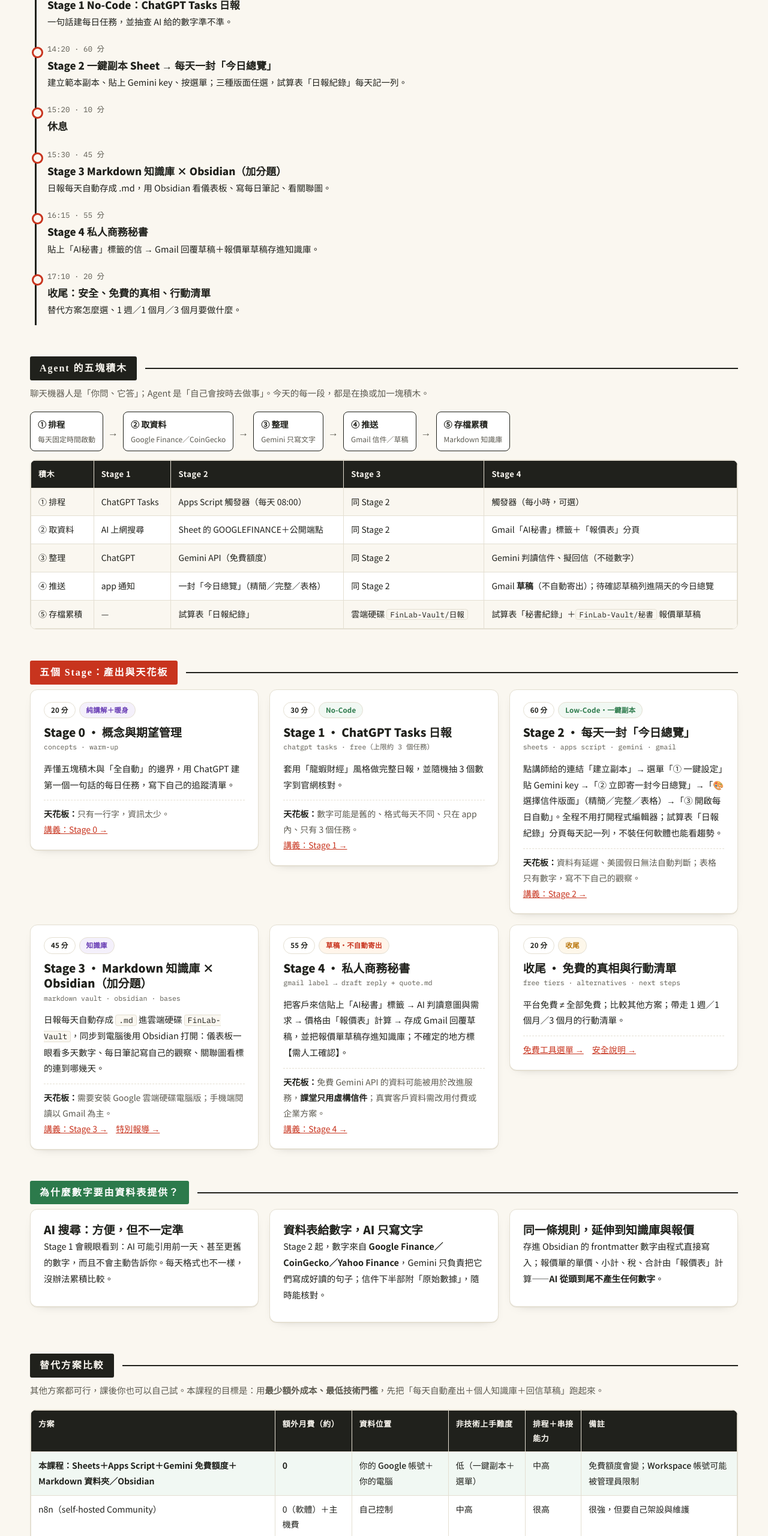
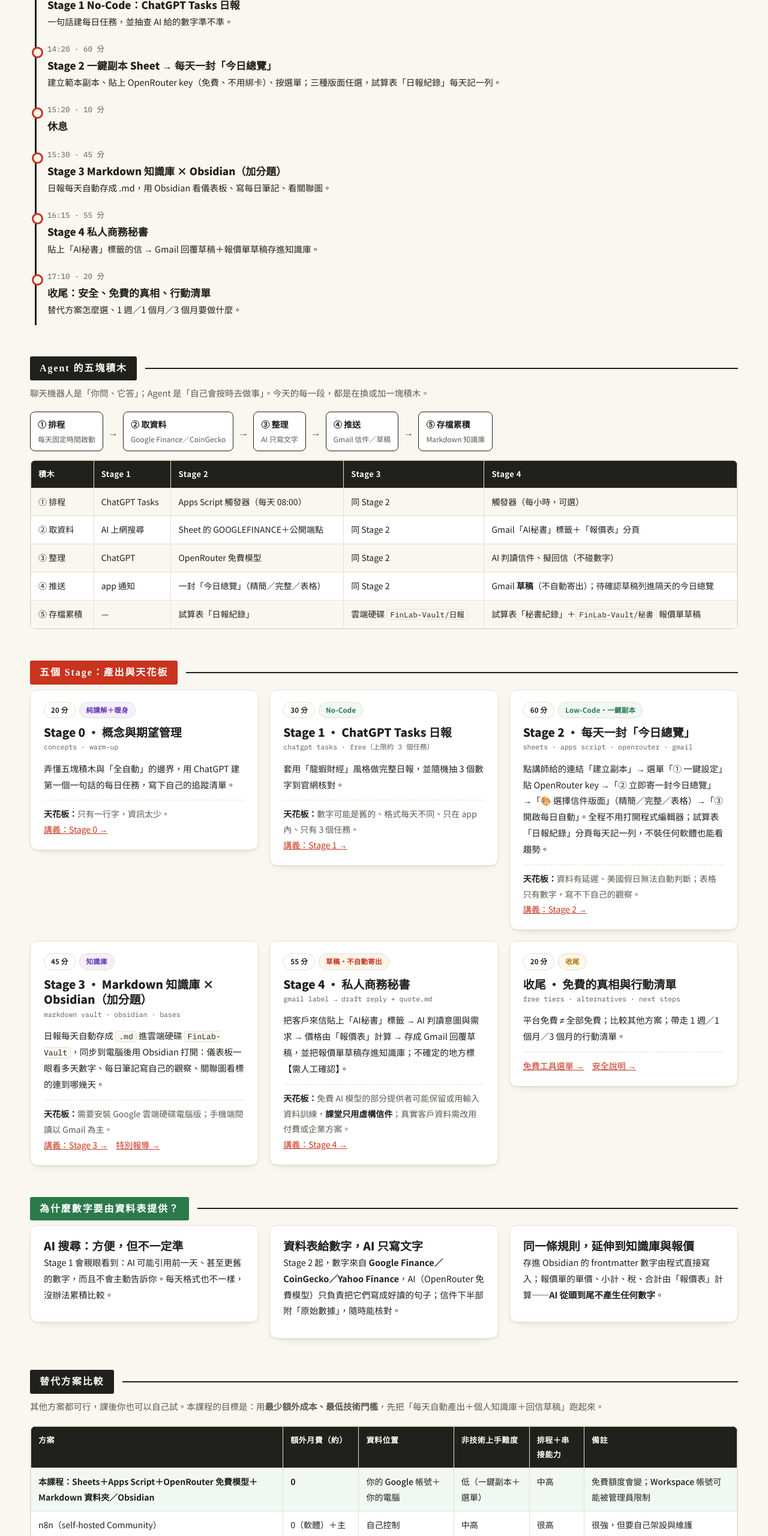
Before and after one commit to osisdie/low-code-fin-lab, a plain HTML site: page slides/handbook.html in a window 1280 px wide. Shown: the part 860-3420 px from the top of the page at 60% size. Drawn offline with Linux system fonts and the light colour scheme.

Commit message:
feat: move ai summary to a free api gateway with a fallback model (old provider free tier asked new accounts for id checks)
- key dialog, script property, error messages and docs updated for the new gateway
- primary and fallback model ids are constants near the top of Code.gs
- if both models fail, the report still goes out with raw data and a plain reason
- data tab: taiex ticker changed to TPE:IX0001; fx and taiex rows fall back to yahoo when the sheet shows #N/A

```diff
--- a/slides/handbook.html
+++ b/slides/handbook.html
@@ -151,7 +151,7 @@
   <div class="timeline">
     <div class="row"><div class="t">13:30 · 20 分</div><div class="h">Stage 0 概念與期望管理</div><div class="d">Agent 是什麼、五塊積木、全自動的真實邊界。寫下你的追蹤清單。</div></div>
     <div class="row"><div class="t">13:50 · 30 分</div><div class="h">Stage 1 No-Code：ChatGPT Tasks 日報</div><div class="d">一句話建每日任務，並抽查 AI 給的數字準不準。</div></div>
-    <div class="row"><div class="t">14:20 · 60 分</div><div class="h">Stage 2 一鍵副本 Sheet → 每天一封「今日總覽」</div><div class="d">建立範本副本、貼上 Gemini key、按選單；三種版面任選，試算表「日報紀錄」每天記一列。</div></div>
+    <div class="row"><div class="t">14:20 · 60 分</div><div class="h">Stage 2 一鍵副本 Sheet → 每天一封「今日總覽」</div><div class="d">建立範本副本、貼上 OpenRouter key（免費、不用綁卡）、按選單；三種版面任選，試算表「日報紀錄」每天記一列。</div></div>
     <div class="row"><div class="t">15:20 · 10 分</div><div class="h">休息</div></div>
     <div class="row"><div class="t">15:30 · 45 分</div><div class="h">Stage 3 Markdown 知識庫 × Obsidian（加分題）</div><div class="d">日報每天自動存成 .md，用 Obsidian 看儀表板、寫每日筆記、看關聯圖。</div></div>
     <div class="row"><div class="t">16:15 · 55 分</div><div class="h">Stage 4 私人商務秘書</div><div class="d">貼上「AI秘書」標籤的信 → Gmail 回覆草稿＋報價單草稿存進知識庫。</div></div>
@@ -164,7 +164,7 @@
   <div class="flow">
     <span class="step">① 排程<small>每天固定時間啟動</small></span><span class="arr">→</span>
     <span class="step">② 取資料<small>Google Finance／CoinGecko</small></span><span class="arr">→</span>
-    <span class="step">③ 整理<small>Gemini 只寫文字</small></span><span class="arr">→</span>
+    <span class="step">③ 整理<small>AI 只寫文字</small></span><span class="arr">→</span>
     <span class="step">④ 推送<small>Gmail 信件／草稿</small></span><span class="arr">→</span>
     <span class="step">⑤ 存檔累積<small>Markdown 知識庫</small></span>
   </div>
@@ -172,7 +172,7 @@
     <tr><th>積木</th><th>Stage 1</th><th>Stage 2</th><th>Stage 3</th><th>Stage 4</th></tr>
     <tr><td>① 排程</td><td>ChatGPT Tasks</td><td>Apps Script 觸發器（每天 08:00）</td><td>同 Stage 2</td><td>觸發器（每小時，可選）</td></tr>
     <tr><td>② 取資料</td><td>AI 上網搜尋</td><td>Sheet 的 GOOGLEFINANCE＋公開端點</td><td>同 Stage 2</td><td>Gmail「AI秘書」標籤＋「報價表」分頁</td></tr>
-    <tr><td>③ 整理</td><td>ChatGPT</td><td>Gemini API（免費額度）</td><td>同 Stage 2</td><td>Gemini 判讀信件、擬回信（不碰數字）</td></tr>
+    <tr><td>③ 整理</td><td>ChatGPT</td><td>OpenRouter 免費模型</td><td>同 Stage 2</td><td>AI 判讀信件、擬回信（不碰數字）</td></tr>
     <tr><td>④ 推送</td><td>app 通知</td><td>一封「今日總覽」（精簡／完整／表格）</td><td>同 Stage 2</td><td>Gmail <b>草稿</b>（不自動寄出）；待確認草稿列進隔天的今日總覽</td></tr>
     <tr><td>⑤ 存檔累積</td><td>—</td><td>試算表「日報紀錄」</td><td>雲端硬碟 <code>FinLab-Vault/日報</code></td><td>試算表「秘書紀錄」＋<code>FinLab-Vault/秘書</code> 報價單草稿</td></tr>
   </table></div>
@@ -197,8 +197,8 @@
     <div class="card">
       <div class="tags"><span class="pill">60 分</span><span class="pill now">Low-Code・一鍵副本</span></div>
       <h3>Stage 2 · 每天一封「今日總覽」</h3>
-      <div class="eng">sheets · apps script · gemini · gmail</div>
-      <div class="desc">點講師給的連結「建立副本」→ 選單「① 一鍵設定」貼 Gemini key →「② 立即寄一封今日總覽」→「🎨 選擇信件版面」（精簡／完整／表格）→「③ 開啟每日自動」。全程不用打開程式編輯器；試算表「日報紀錄」分頁每天記一列，不裝任何軟體也能看趨勢。</div>
+      <div class="eng">sheets · apps script · openrouter · gmail</div>
+      <div class="desc">點講師給的連結「建立副本」→ 選單「① 一鍵設定」貼 OpenRouter key →「② 立即寄一封今日總覽」→「🎨 選擇信件版面」（精簡／完整／表格）→「③ 開啟每日自動」。全程不用打開程式編輯器；試算表「日報紀錄」分頁每天記一列，不裝任何軟體也能看趨勢。</div>
       <div class="impact"><b>天花板：</b>資料有延遲、美國假日無法自動判斷；表格只有數字，寫不下自己的觀察。<br><a href="../docs/student/student-stage-2-lab.md">講義：Stage 2 →</a></div>
     </div>
     <div class="card">
@@ -213,7 +213,7 @@
       <h3>Stage 4 · 私人商務秘書</h3>
       <div class="eng">gmail label → draft reply + quote.md</div>
       <div class="desc">把客戶來信貼上「AI秘書」標籤 → AI 判讀意圖與需求 → 價格由「報價表」計算 → 存成 Gmail 回覆草稿，並把報價單草稿存進知識庫；不確定的地方標【需人工確認】。</div>
-      <div class="impact"><b>天花板：</b>免費 Gemini API 的資料可能被用於改進服務，<b>課堂只用虛構信件</b>；真實客戶資料需改用付費或企業方案。<br><a href="../docs/student/student-stage-4-secretary-lab.md">講義：Stage 4 →</a></div>
+      <div class="impact"><b>天花板：</b>免費 AI 模型的部分提供者可能保留或用輸入資料訓練，<b>課堂只用虛構信件</b>；真實客戶資料需改用付費或企業方案。<br><a href="../docs/student/student-stage-4-secretary-lab.md">講義：Stage 4 →</a></div>
     </div>
     <div class="card">
       <div class="tags"><span class="pill">20 分</span><span class="pill soon">收尾</span></div>
@@ -233,7 +233,7 @@
     </div>
     <div class="card">
       <h3>資料表給數字，AI 只寫文字</h3>
-      <div class="desc">Stage 2 起，數字來自 <b>Google Finance／CoinGecko／Yahoo Finance</b>，Gemini 只負責把它們寫成好讀的句子；信件下半部附「原始數據」，隨時能核對。</div>
+      <div class="desc">Stage 2 起，數字來自 <b>Google Finance／CoinGecko／Yahoo Finance</b>，AI（OpenRouter 免費模型）只負責把它們寫成好讀的句子；信件下半部附「原始數據」，隨時能核對。</div>
     </div>
     <div class="card">
       <h3>同一條規則，延伸到知識庫與報價</h3>
@@ -246,7 +246,7 @@
   <p class="week-note">其他方案都可行，課後你也可以自己試。本課程的目標是：用<b>最少額外成本、最低技術門檻</b>，先把「每天自動產出＋個人知識庫＋回信草稿」跑起來。</p>
   <div class="tblwrap"><table class="tbl">
     <tr><th>方案</th><th>額外月費（約）</th><th>資料位置</th><th>非技術上手難度</th><th>排程＋串接能力</th><th>備註</th></tr>
-    <tr class="ours"><td><b>本課程：Sheets＋Apps Script＋Gemini 免費額度＋Markdown 資料夾／Obsidian</b></td><td><b>0</b></td><td>你的 Google 帳號＋你的電腦</td><td>低（一鍵副本＋選單）</td><td>中高</td><td>免費額度會變；Workspace 帳號可能被管理員限制</td></tr>
+    <tr class="ours"><td><b>本課程：Sheets＋Apps Script＋OpenRouter 免費模型＋Markdown 資料夾／Obsidian</b></td><td><b>0</b></td><td>你的 Google 帳號＋你的電腦</td><td>低（一鍵副本＋選單）</td><td>中高</td><td>免費額度會變；Workspace 帳號可能被管理員限制</td></tr>
     <tr><td>n8n（self-hosted Community）</td><td>0（軟體）＋主機費</td><td>自己控制</td><td>中高</td><td>很高</td><td>很強，但要自己架設與維護</td></tr>
     <tr><td>n8n Cloud</td><td>約 US$20 起</td><td>雲端</td><td>中</td><td>很高</td><td>視覺化好，多一層費用與資料外流</td></tr>
     <tr><td>ChatGPT Tasks</td><td>0～US$20（看方案）</td><td>雲端</td><td>很低</td><td>中</td><td>最簡單；免費版任務數有限，串接弱</td></tr>
@@ -271,12 +271,12 @@
       <div class="desc">Google Workspace（公司）帳號的管理員常會限制 Apps Script、Gmail 權限或對外連線。<b>課堂請用個人 Gmail</b>；回公司要導入，先問 IT。</div>
     </div>
     <div class="card">
-      <h3>免費 Gemini API 與客戶資料</h3>
-      <div class="desc">免費方案送出的內容<b>可能被用於改進 Google 的服務</b>（以官網條款為準）。<b>課堂只用虛構信件</b>；真實客戶個資、合約、報價不要送進免費方案。</div>
+      <h3>免費 AI 模型與客戶資料</h3>
+      <div class="desc">送到免費模型的內容，<b>部分提供者可能保留或拿來訓練模型</b>（依各提供者條款，以官網為準）。<b>課堂只用虛構信件</b>；真實客戶個資、合約、報價不要送進免費方案。</div>
     </div>
     <div class="card">
       <h3>key 只放「指令碼屬性」</h3>
-      <div class="desc">一鍵設定會把 Gemini key 存進指令碼屬性，不出現在表格、分享表格也看不到。不要貼進群組、截圖或程式碼；外洩就到 AI Studio 刪除重建。</div>
+      <div class="desc">一鍵設定會把 OpenRouter key 存進指令碼屬性，不出現在表格、分享表格也看不到。不要貼進群組、截圖或程式碼；外洩就到 OpenRouter 的 Keys 頁面刪除重建。</div>
     </div>
   </div>
   <div class="srcbox"><div class="srclabel">講義 · 延伸閱讀</div>
@@ -292,7 +292,7 @@
   <div class="section-bar" id="links"><span class="tag">官網 · 自己查</span></div>
   <div class="srcrow">
     <a class="srcbtn" href="https://chatgpt.com" target="_blank" rel="noopener"><span class="ic">💬</span><span class="txt"><span class="where">ChatGPT</span><span class="url">chatgpt.com</span></span></a>
-    <a class="srcbtn" href="https://aistudio.google.com/apikey" target="_blank" rel="noopener"><span class="ic">🔑</span><span class="txt"><span class="where">Google AI Studio（Gemini key）</span><span class="url">aistudio.google.com/apikey</span></span></a>
+    <a class="srcbtn" href="https://openrouter.ai/settings/keys" target="_blank" rel="noopener"><span class="ic">🔑</span><span class="txt"><span class="where">OpenRouter（免費 AI key）</span><span class="url">openrouter.ai/settings/keys</span></span></a>
     <a class="srcbtn" href="https://script.google.com" target="_blank" rel="noopener"><span class="ic">📜</span><span class="txt"><span class="where">Google Apps Script</span><span class="url">script.google.com</span></span></a>
     <a class="srcbtn" href="https://obsidian.md" target="_blank" rel="noopener"><span class="ic">🔮</span><span class="txt"><span class="where">Obsidian</span><span class="url">obsidian.md</span></span></a>
     <a class="srcbtn" href="https://www.google.com/drive/download/" target="_blank" rel="noopener"><span class="ic">☁️</span><span class="txt"><span class="where">Google 雲端硬碟電腦版</span><span class="url">google.com/drive/download</span></span></a>
```
Also changed, not shown: slides/obsidian.html (+2 -2 lines), lab-assets/prompts/03-stage2-ai-summary.txt (renamed from lab-assets/prompts/03-stage2-gemini-summary.txt), 16 other files.
